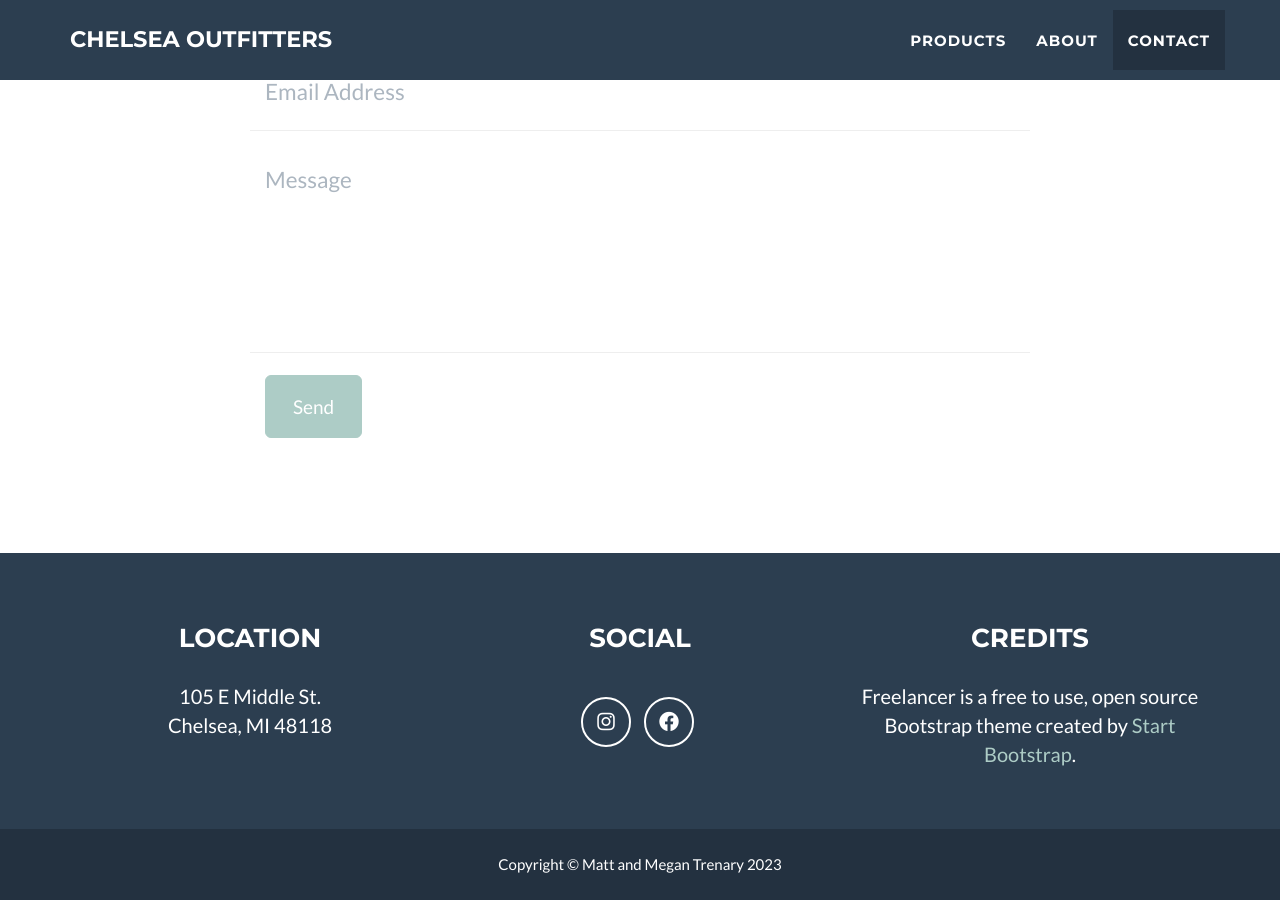
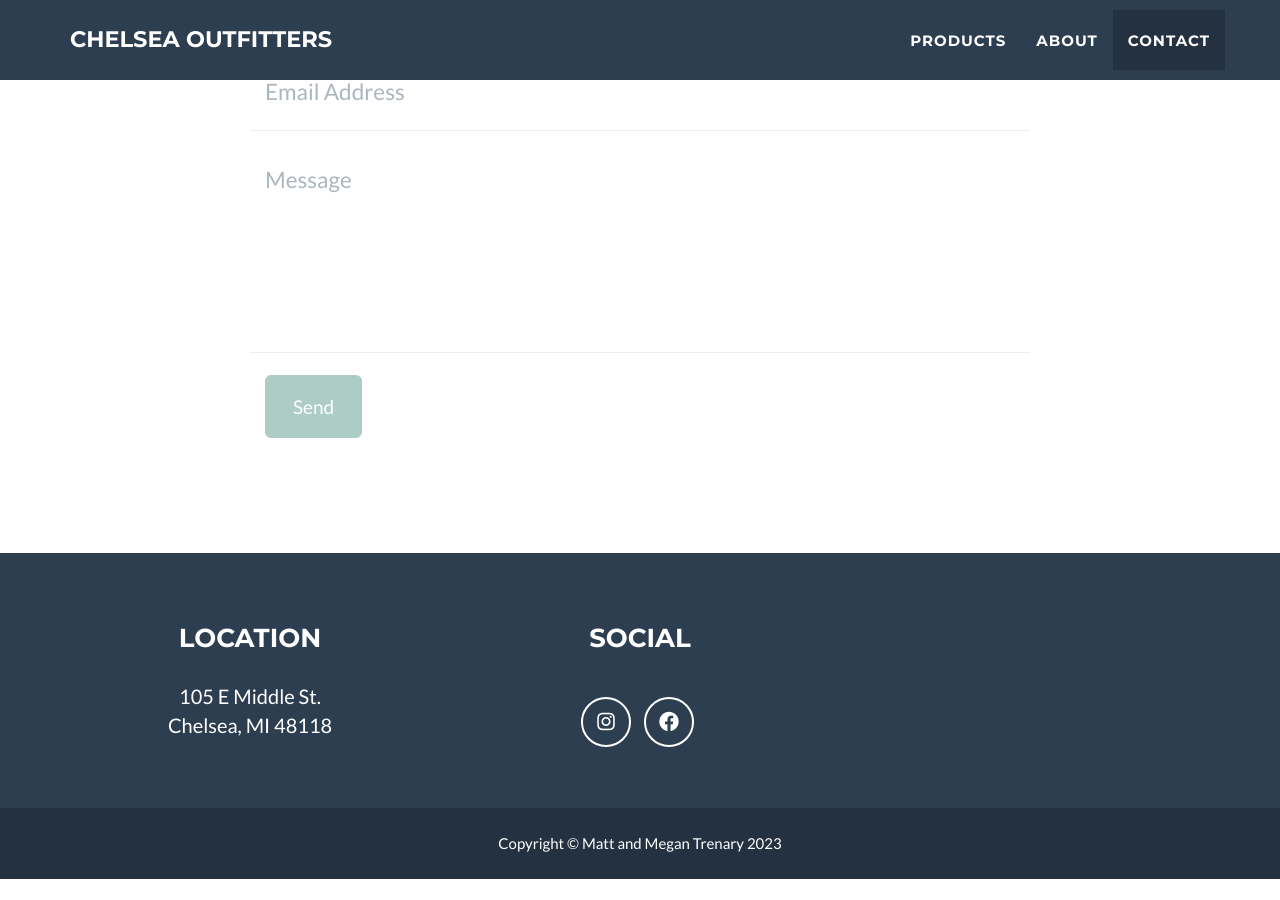
Before and after one commit to matttrenary/chelsea_outfitters, a Jekyll site: the page built from _posts/2014-07-18-project-1.markdown, in a window 1280 px wide and 900 px high, scrolled down 2586 px. Built offline with Jekyll 4.4.1, drawn with Linux system fonts in a browser that asks for light colours; after the commit the page ends 3465 px from its top, so only the background shows below that.

Commit message:
Update _config.yml

```diff
--- a/_config.yml
+++ b/_config.yml
@@ -35,7 +35,7 @@ footer:
   copyright: Matt and Megan Trenary
   location: Location
   social: Social
-  credits: Credits
+#  credits: Credits
 
 # Social networks usernames (many more available: google-plus, flickr, dribbble, pinterest, instagram, tumblr, linkedin, etc.)
 social:
@@ -50,7 +50,7 @@ address:
   - line: Chelsea, MI 48118
 
 # Credits content
-credits: 'Freelancer is a free to use, open source Bootstrap theme created by <a href="http://startbootstrap.com">Start Bootstrap</a>.'
+# credits: 'Freelancer is a free to use, open source Bootstrap theme created by <a href="http://startbootstrap.com">Start Bootstrap</a>.'
 
 # Build settings
 markdown: kramdown
```
